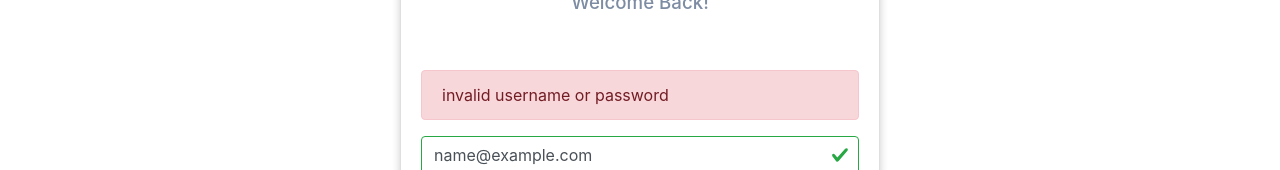
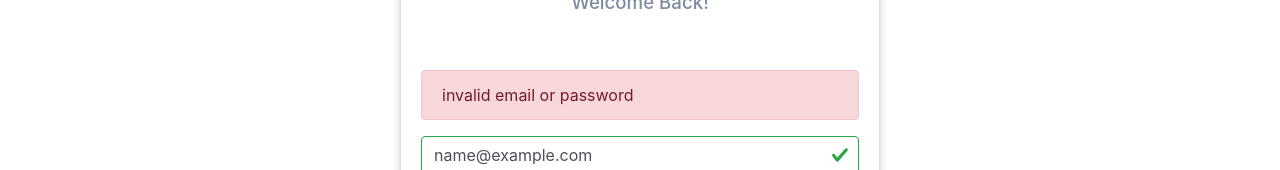
Before and after one commit to MHNashef/wecode-capstone, a React (Create React App) app: page /login in a window 1280 px wide. Both pictures are taken after typing "name@example.com", "Sample123" into the empty fields and a click on the button "Login". Shown: the part 209-379 px from the top of the page. Built offline with nearby package versions, Linux system fonts and the light colour scheme; no server answers.

Commit message:
changed error msg

```diff
--- a/src/components/Login.jsx
+++ b/src/components/Login.jsx
@@ -86,7 +86,7 @@ export default function Login() {
               </h2>
               <Form onSubmit={formik.handleSubmit}>
                 {attemptFailedError ? (
-                  <Alert variant="danger">invalid username or password</Alert>
+                  <Alert variant="danger">invalid email or password</Alert>
                 ) : null}
                 <Form.Group controlId="email">
                   <Form.Control
```
